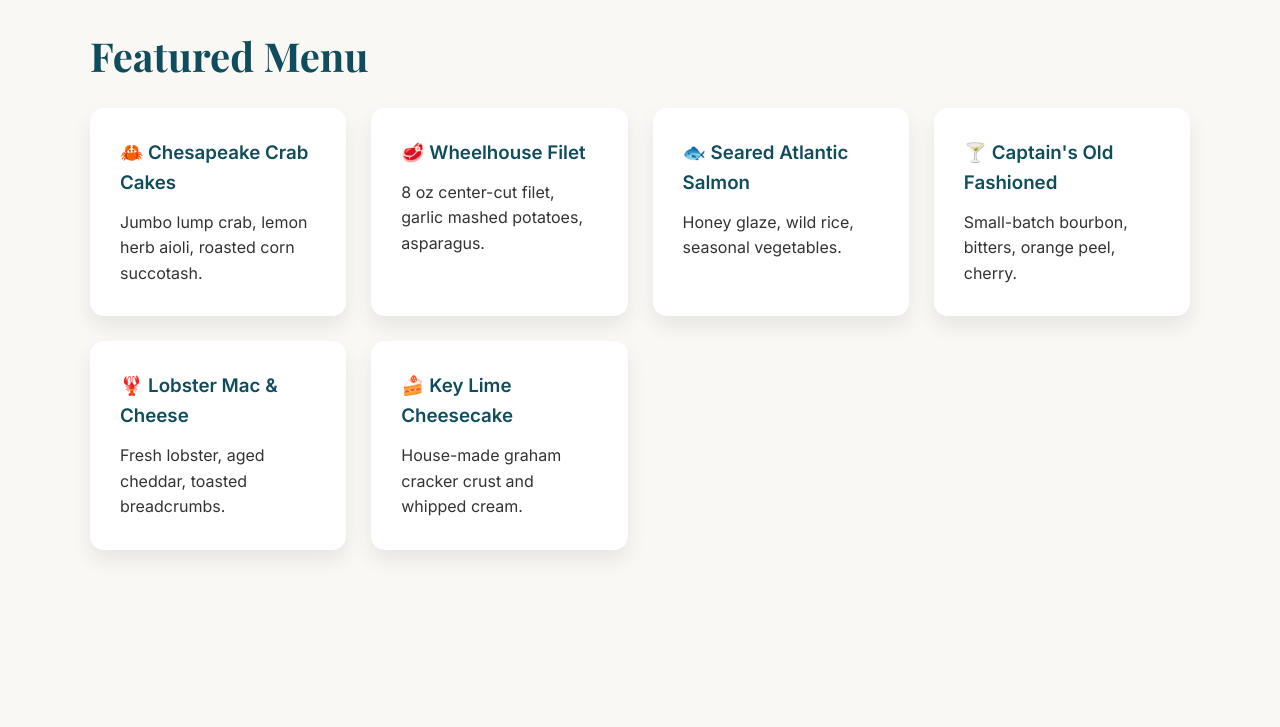
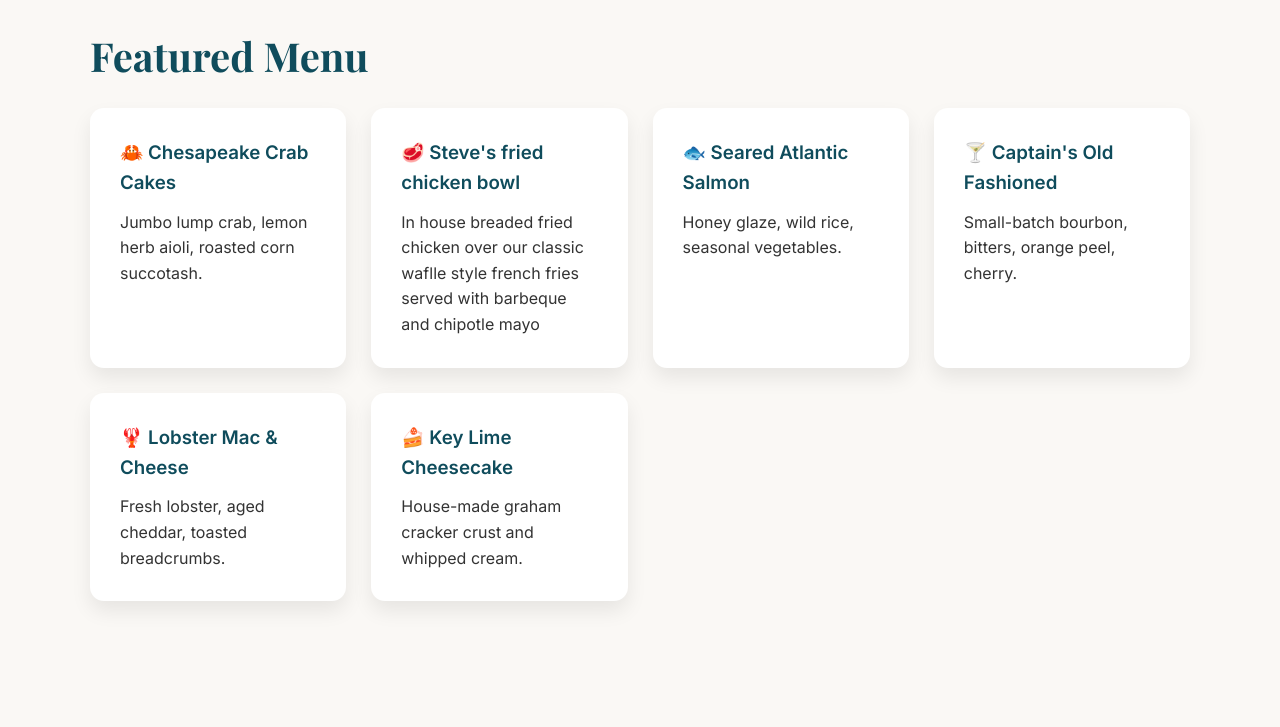
Before and after one commit to Haydenroy123/project-website, a plain HTML site: page index.html in a window 1280 px wide. Shown: the part 1440-2167 px from the top of the page. Drawn offline with nearby package versions, Linux system fonts and the light colour scheme.

Commit message:
new change

```diff
--- a/index.html
+++ b/index.html
@@ -268,8 +268,10 @@ Our menu features fresh seafood, premium steaks, artisan flatbreads, seasonal ve
 </div>
 
 <div class="card">
-<h3>🥩 Wheelhouse Filet</h3>
-<p>8 oz center-cut filet, garlic mashed potatoes, asparagus.</p>
+<h3>🥩 Steve's fried chicken bowl</h3>
+<p>In house breaded fried chicken over our classic waflle style french fries served with barbeque and chipotle mayo
+
+</p>
 </div>
 
 <div class="card">
```
